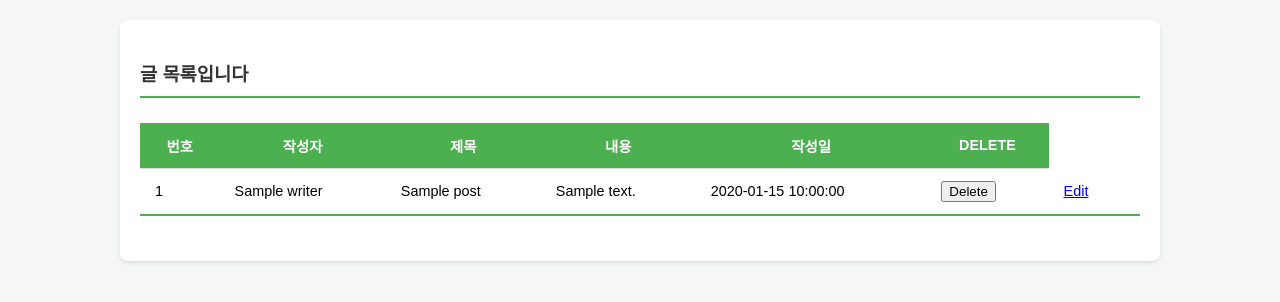
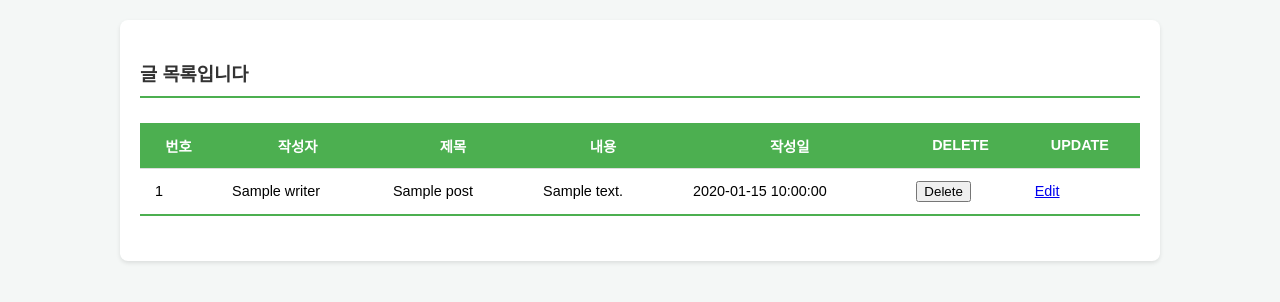
Before and after one commit to mindmug2018-oss/fastapi_test03, a FastAPI app: template templates/post/list.html in a window 1280 px wide. Shown: the top 302 px of the page. Run offline with FastAPI, Linux system fonts and the light colour scheme; the template is opened without the code that fills it: most values are stand-ins (such as "Sample title", 1, 10 or a date in 2020); parts of the project's set-up code (start-up, migrations or seed data) failed here and were passed over.

Commit message:
added update column name

```diff
--- a/templates/post/list.html
+++ b/templates/post/list.html
@@ -33,6 +33,7 @@
                     <th>내용</th>
                     <th>작성일</th>
                     <th>DELETE</th>
+                    <th>UPDATE</th>
                 </tr>
             </thead>
             <tbody>
```
